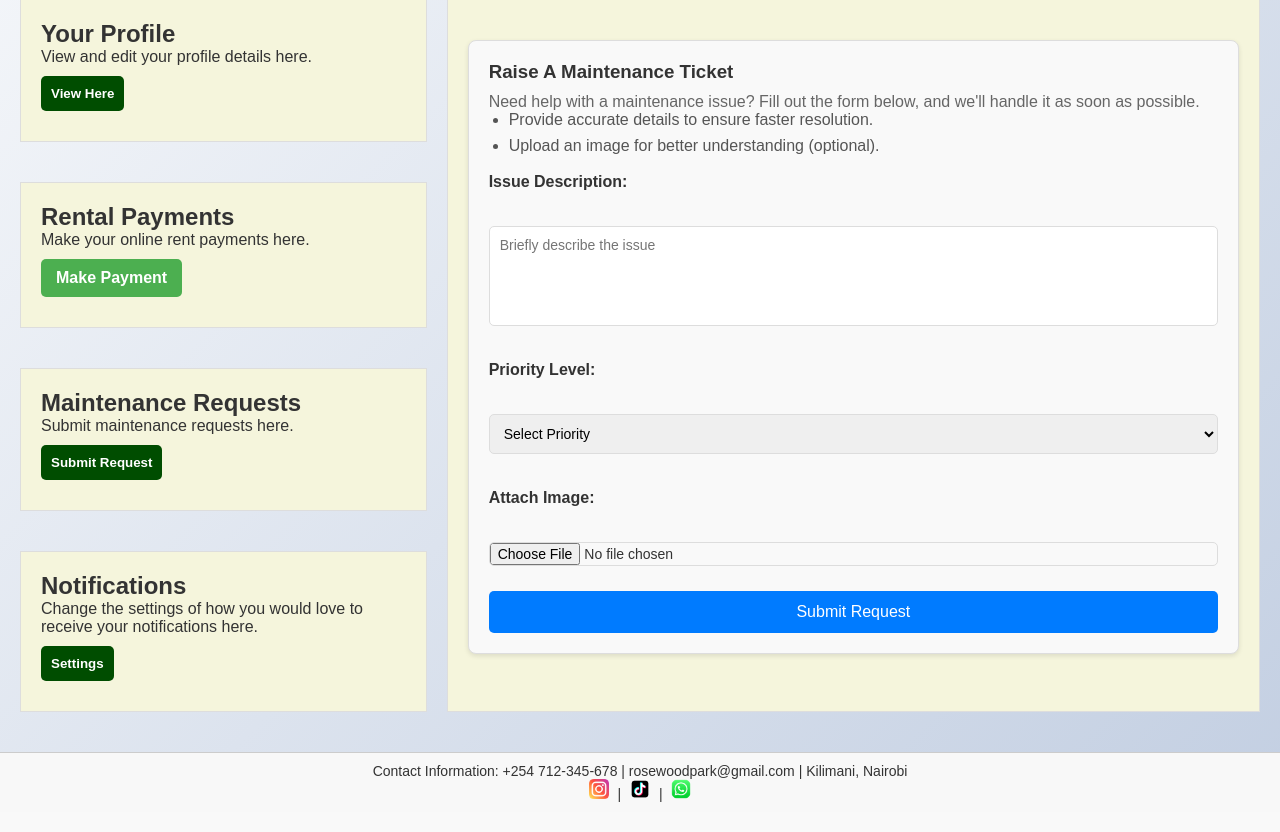
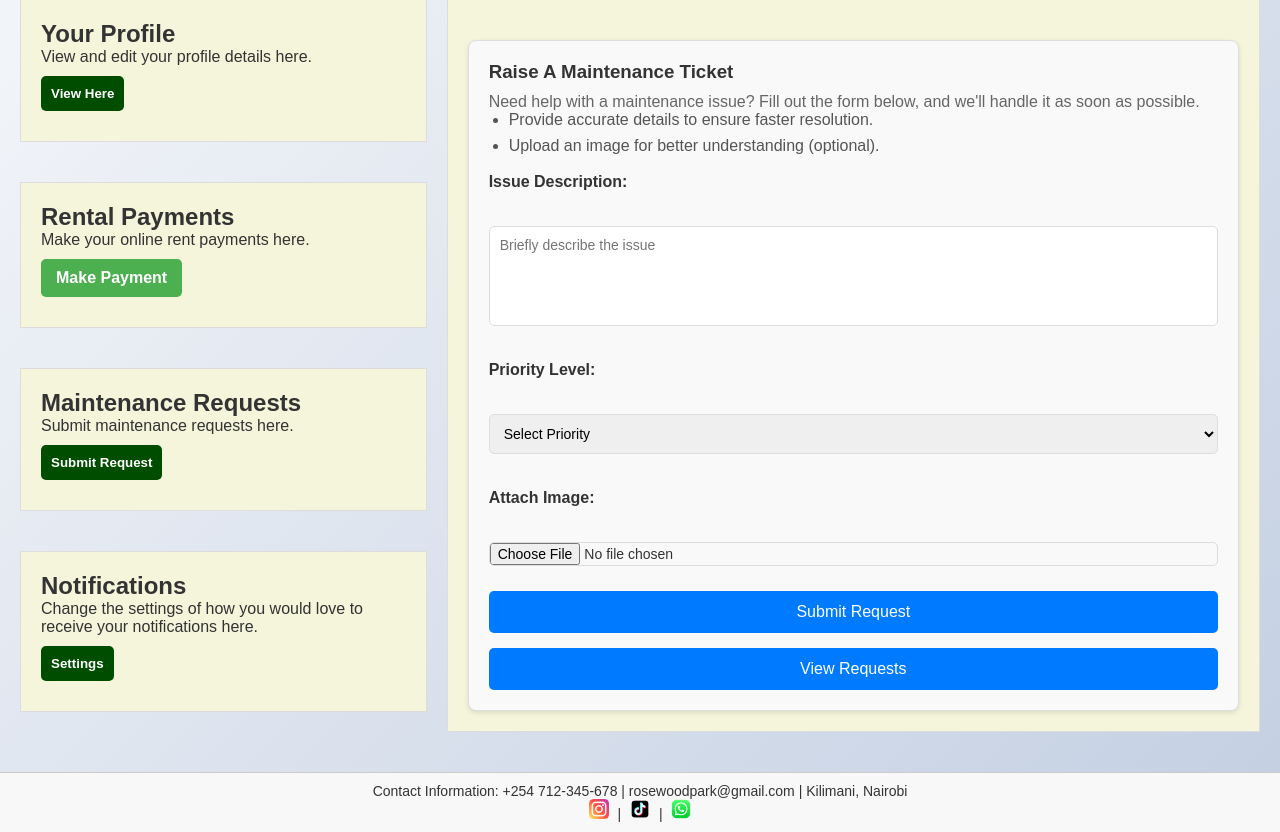
Before and after one commit to NicoleMumo/Real-Estate-Management-System, a PHP site: page /real-estate-management-system/resident_homepage.php in a window 1280 px wide, after a click on "Submit Request". Shown: the part 130-962 px from the top of the page. Before the commit the page ends 932 px from the top, so only its background shows below. Run offline with PHP 8.4, Linux system fonts and the light colour scheme; the visitor is signed in with stand-in values (Sample User, id 1).

Commit message:
Added view requests button

```diff
--- a/resident_homepage.php
+++ b/resident_homepage.php
@@ -274,7 +274,10 @@ $conn->close();
                     <label for="problemImage">Attach Image:</label>
                     <input type="file" id="problemImage" name="problemImage" accept="image/*">
 
-                    <button type="submit" name="submit_maintenance">Submit Request</button>
+
+                 <button type="submit" name="submit_maintenance">Submit Request</button>
+                 <button id="viewRequestsButton">View Requests</button>
+
                 </form>
             </div>
 
```
